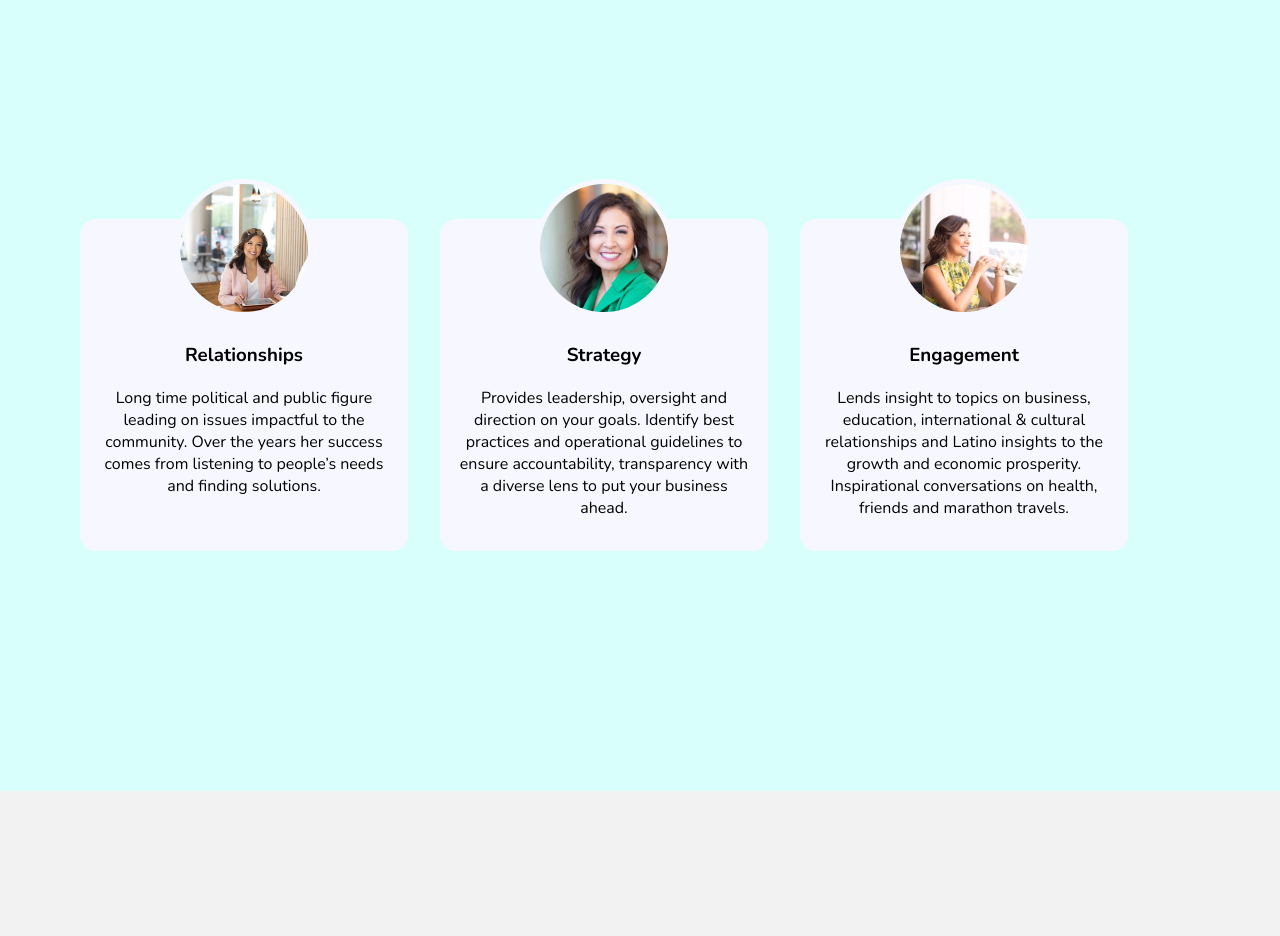
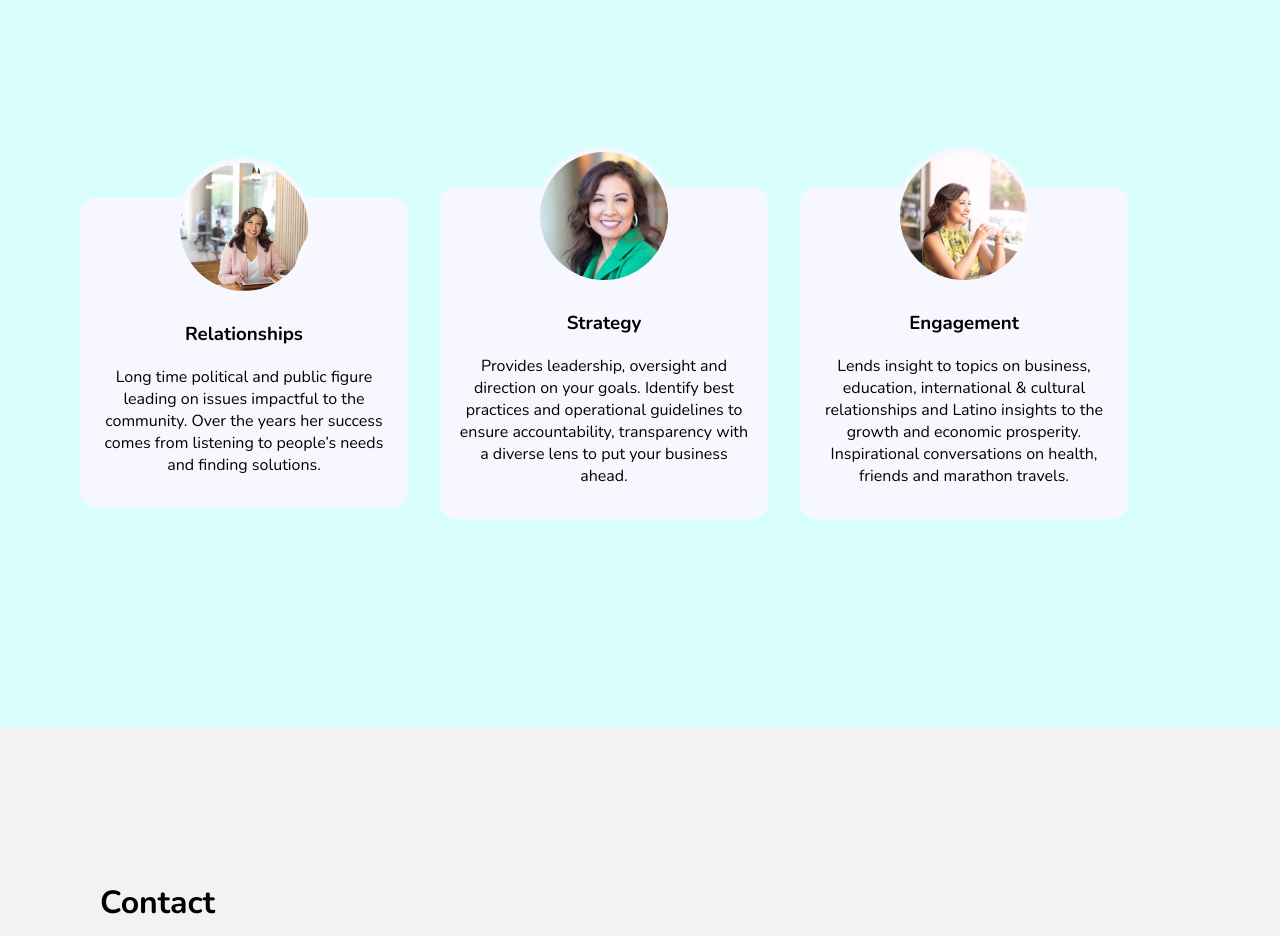
Before and after one commit to maldoalex/maldonado-strategies, a plain HTML site: page index.html in a window 1280 px wide. Shown: the part 2220-3156 px from the top of the page. Drawn offline with nearby package versions, Linux system fonts and the light colour scheme.

Commit message:
attributes section cleanup

```diff
--- a/css/main.scss
+++ b/css/main.scss
@@ -177,7 +177,7 @@ section {
         text-align: center;
         padding: 2em 1em;
         width: 80%;
-        margin: 0 auto 5em auto;
+        margin: 0 auto 0 auto;
         border-radius: 1em;
 
         img {
@@ -280,6 +280,10 @@ nav {
     .attributes-section .container {
         margin-top: 1em;
     }
+
+    .attributes-section li {
+        margin-top: 60px;
+    }
 }
 
 @media only screen and (min-width: 768px) {
@@ -334,7 +338,7 @@ nav {
     }
 
     .attributes-section .container {
-        margin: 4em 2em;
+        margin: 2em 2em;
         padding: 2em 0;
     }
 
@@ -342,7 +346,7 @@ nav {
         display: flex;
 
         li {
-            margin: 2em 1em;
+            margin: 1em 1em;
             // padding: .5em;
             blockquote {
                 padding: 0;
@@ -398,8 +402,15 @@ nav {
         margin-top: 2.5em;
     }
 
+    // .attributes-section .container {
+    //     margin: 1em 1em;
+    //     padding: 1em 1em;
+    // }
+
     .attributes-section ul {
         display: flex;
+justify-content: center;
+align-items: center;
 
         li {
             margin: 1em 1em;
```
Also changed, not shown: css/main.css, 1 other file.
